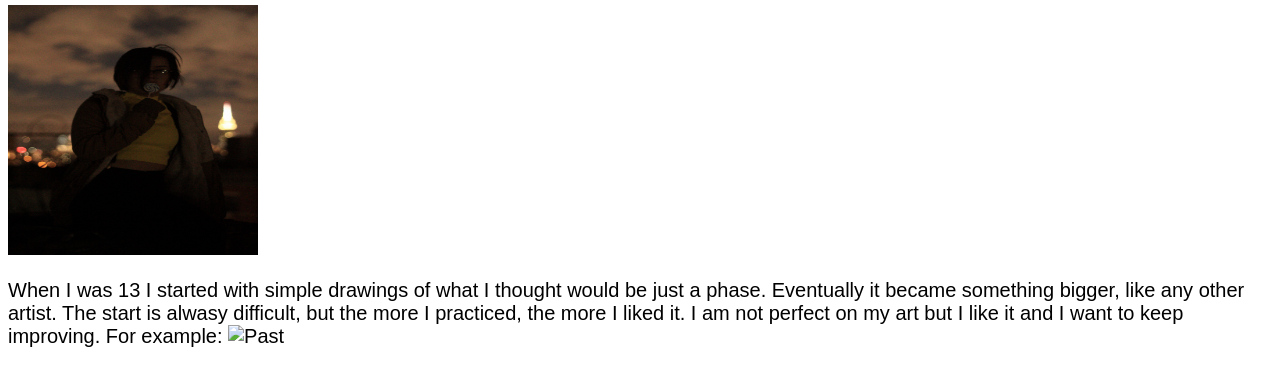
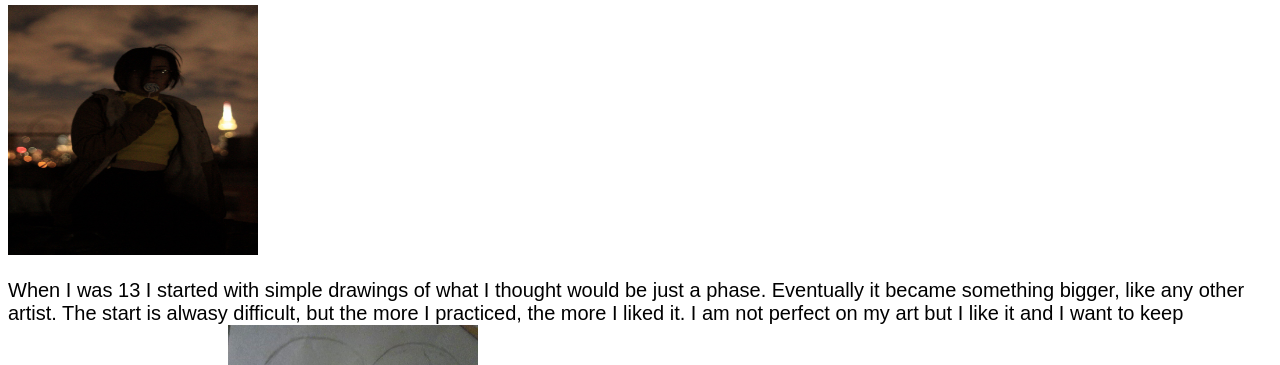
Before and after one commit to Monomi9/Mabelin, a plain HTML site: page secondary.html in a window 1280 px wide. Shown: the part 69-434 px from the top of the page. Drawn offline with Linux system fonts and the light colour scheme.

Commit message:
Update secondary.html

```diff
--- a/secondary.html
+++ b/secondary.html
@@ -37,7 +37,7 @@ p {
   but the more I practiced, the more I liked it. I am not perfect on my art but I like it
   and I want to keep improving.
   For example:
-    <img src="Past.jpg" class="small" alt="Past" />
+    <img src="img/Past.jpg" class="small" alt="Past" />
   </p>
   <p>
     This piece is a beginner look, wouldn't consider this good. However, it shows how much
```
